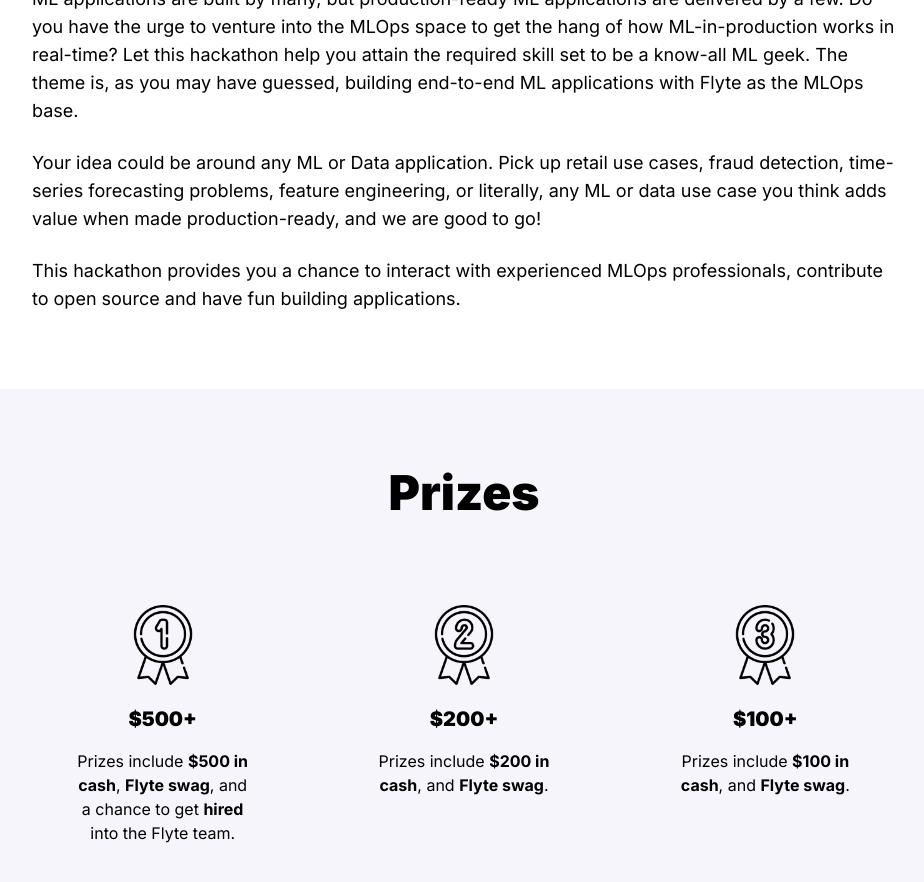
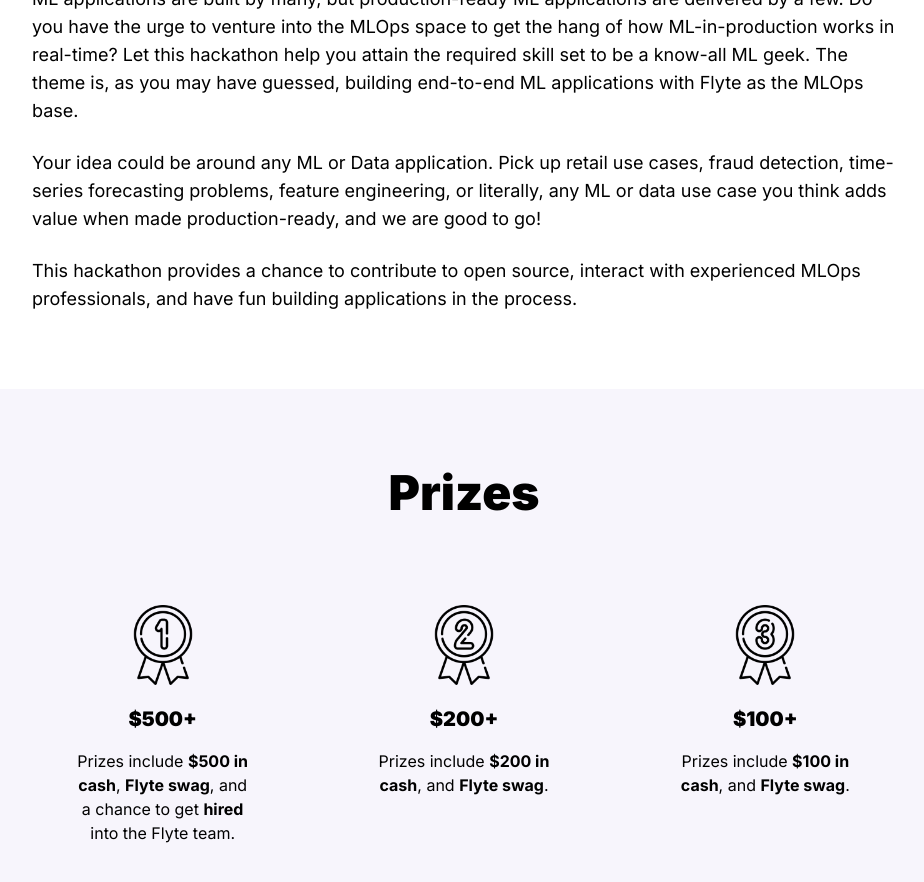
Before and after one commit to flyteorg/flyteorg.github.io, a Jekyll site: the page built from hackathon.html, in a window 1280 px wide and 900 px high, scrolled down 1039 px. Shown: the top 882 px of the window, without its empty margins (176-1100 px from the left). Built offline with Jekyll 4.4.1, drawn with Linux system fonts in a browser that asks for light colours; nearby versions of some CDN libraries; comment, search, counter and statistics services are not loaded.

Commit message:
content
Signed-off-by: Samhita Alla <aallasamhita@gmail.com>

```diff
--- a/hackathon.html
+++ b/hackathon.html
@@ -51,9 +51,9 @@ permalink: /hackathon/
         when made production-ready, and we are good to go!
       </p>
       <p class="py-3 font-extralight">
-        This hackathon provides you a chance to interact with experienced MLOps
-        professionals, contribute to open source and have fun building
-        applications.
+        This hackathon provides a chance to contribute to open source,
+        interact with experienced MLOps professionals, and have fun building
+        applications in the process.
       </p>
     </div>
   </section>
```
